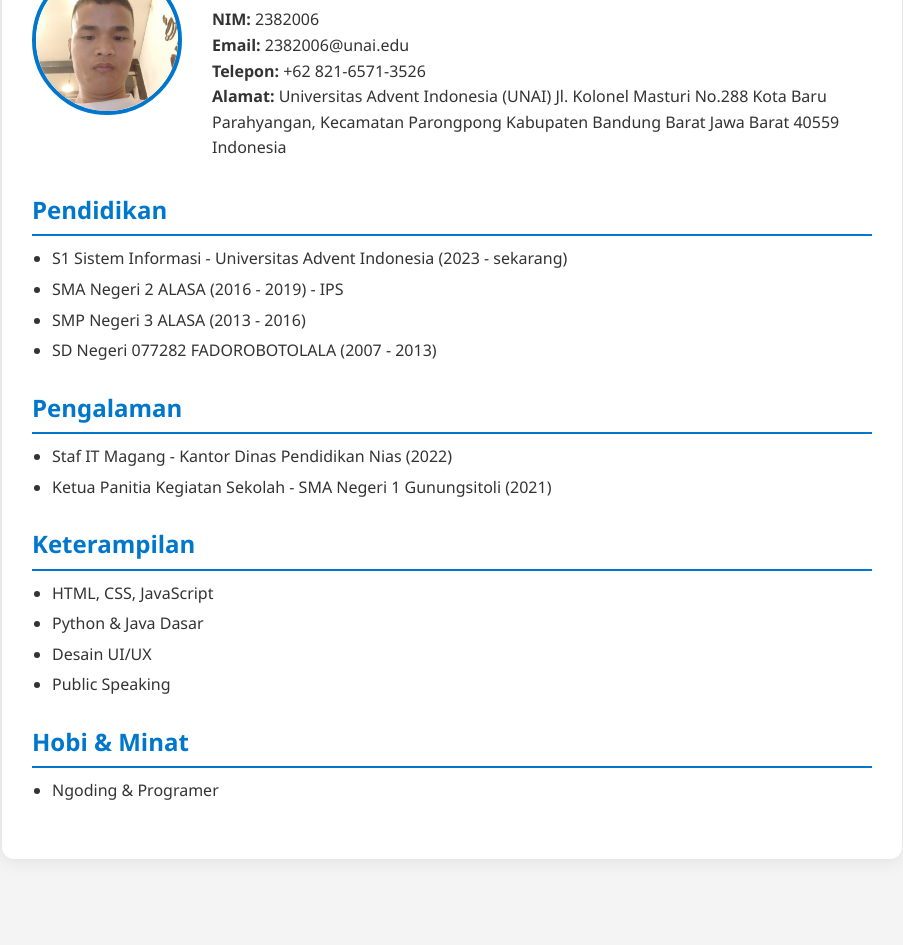
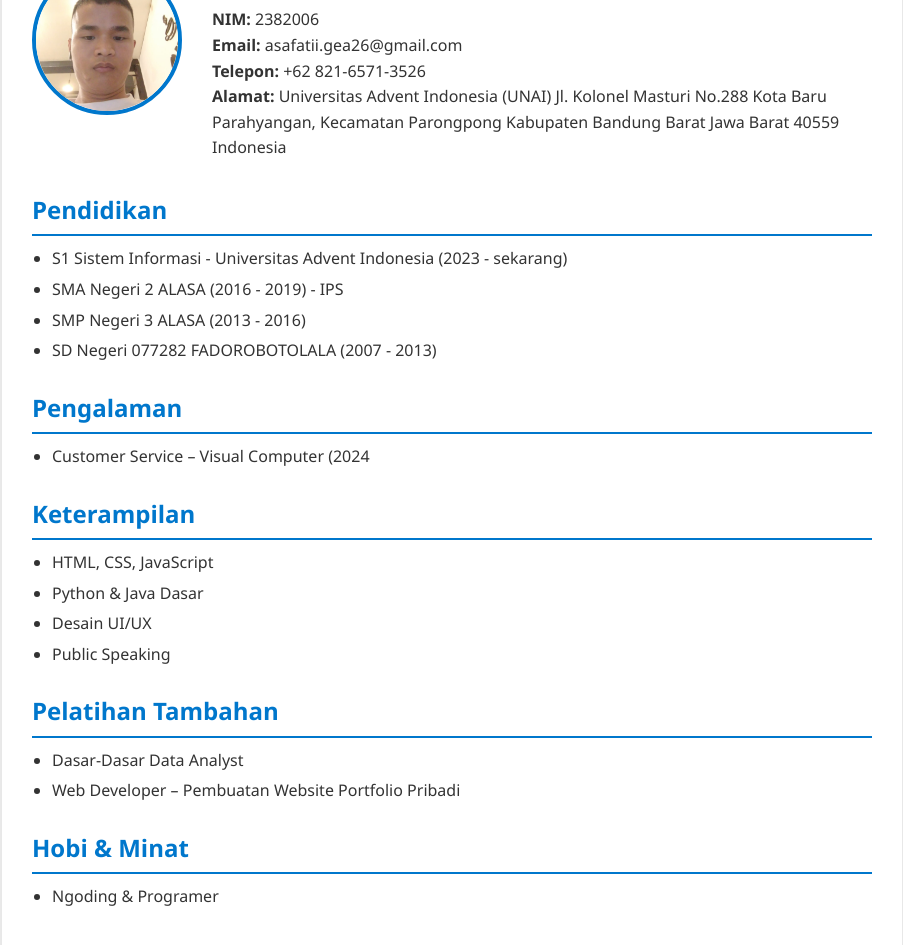
Before and after one commit to Asafati/Biodata, a plain HTML site: page index.html in a window 1280 px wide. Shown: the part 143-1088 px from the top of the page, without its empty margins (188-1091 px from the left). Before the commit the page ends 1042 px from the top, so only its background shows below. Drawn offline with Linux system fonts and the light colour scheme.

Commit message:
Update ubah email dan keterampilan lain

```diff
--- a/index.html
+++ b/index.html
@@ -16,14 +16,9 @@
         <h1>Asafati Gea</h1>
         <p class="role">Mahasiswa Sistem Informasi</p>
         <p><strong>NIM:</strong> 2382006</p>
-        <p><strong>Email:</strong> 2382006@unai.edu</p>
+        <p><strong>Email:</strong> asafatii.gea26@gmail.com</p>
         <p><strong>Telepon:</strong> +62 821-6571-3526</p>
-        <p><strong>Alamat:</strong> Universitas Advent Indonesia (UNAI)
-Jl. Kolonel Masturi No.288
-Kota Baru Parahyangan, Kecamatan Parongpong
-Kabupaten Bandung Barat
-Jawa Barat 40559
-Indonesia</p>
+        <p><strong>Alamat:</strong> Universitas Advent Indonesia (UNAI) Jl. Kolonel Masturi No.288 Kota Baru Parahyangan, Kecamatan Parongpong Kabupaten Bandung Barat Jawa Barat 40559 Indonesia</p>
       </div>
     </div>
 
@@ -40,8 +35,7 @@ Indonesia</p>
     <div class="section">
       <h2>Pengalaman</h2>
       <ul>
-        <li>Staf IT Magang - Kantor Dinas Pendidikan Nias (2022)</li>
-        <li>Ketua Panitia Kegiatan Sekolah - SMA Negeri 1 Gunungsitoli (2021)</li>
+        <li>Customer Service – Visual Computer (2024</li>
       </ul>
     </div>
 
@@ -55,12 +49,21 @@ Indonesia</p>
       </ul>
     </div>
 
+        <div class="section">
+      <h2>Pelatihan Tambahan</h2>
+      <ul>
+        <li>Dasar-Dasar Data Analyst</li>
+        <li>Web Developer – Pembuatan Website Portfolio Pribadi</li>
+      </ul>
+    </div>
+
     <div class="section">
       <h2>Hobi & Minat</h2>
       <ul>
         <li>Ngoding & Programer</li>
       </ul>
     </div>
+
   </div>
 </body>
 </html>
```
